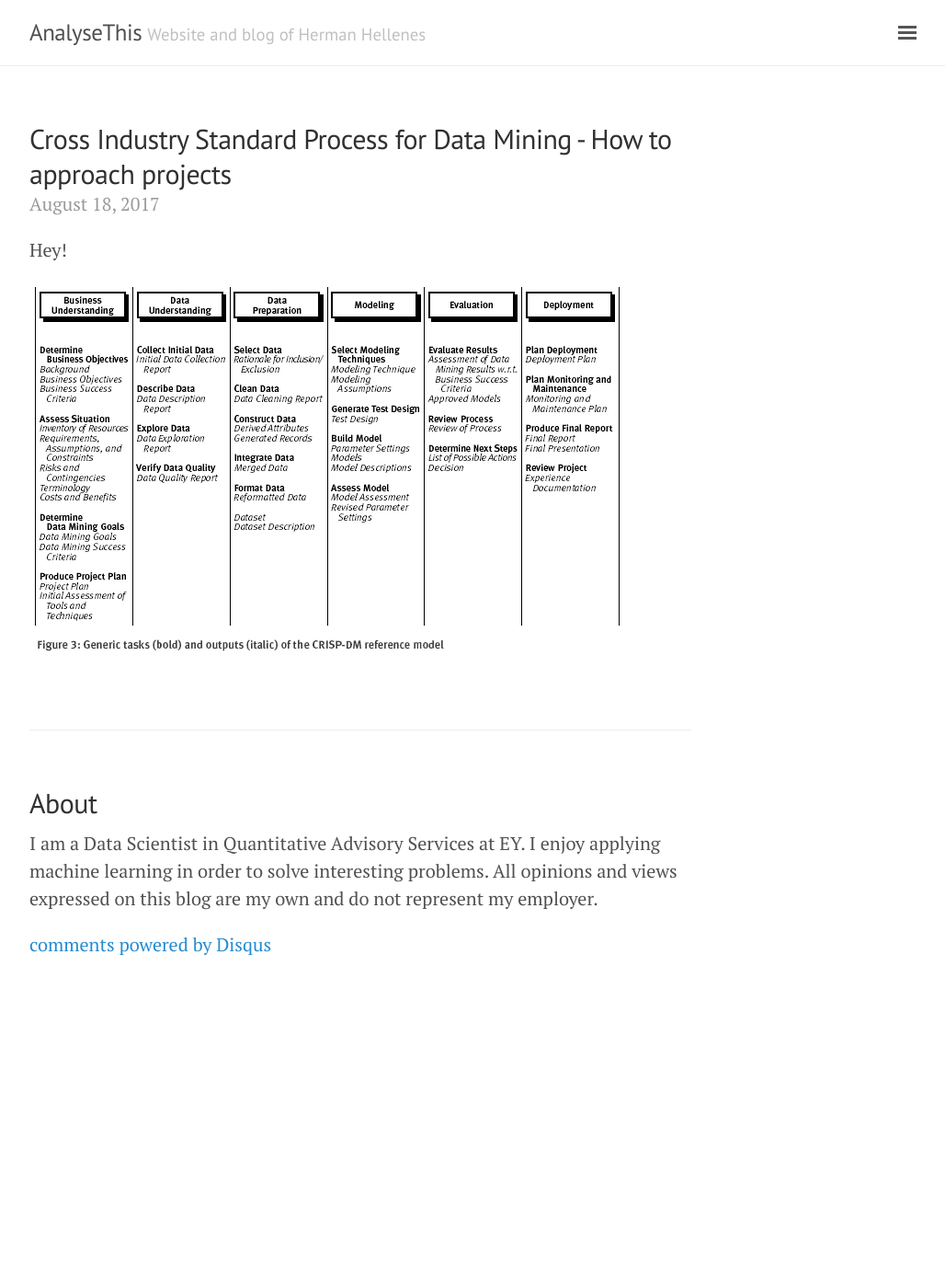
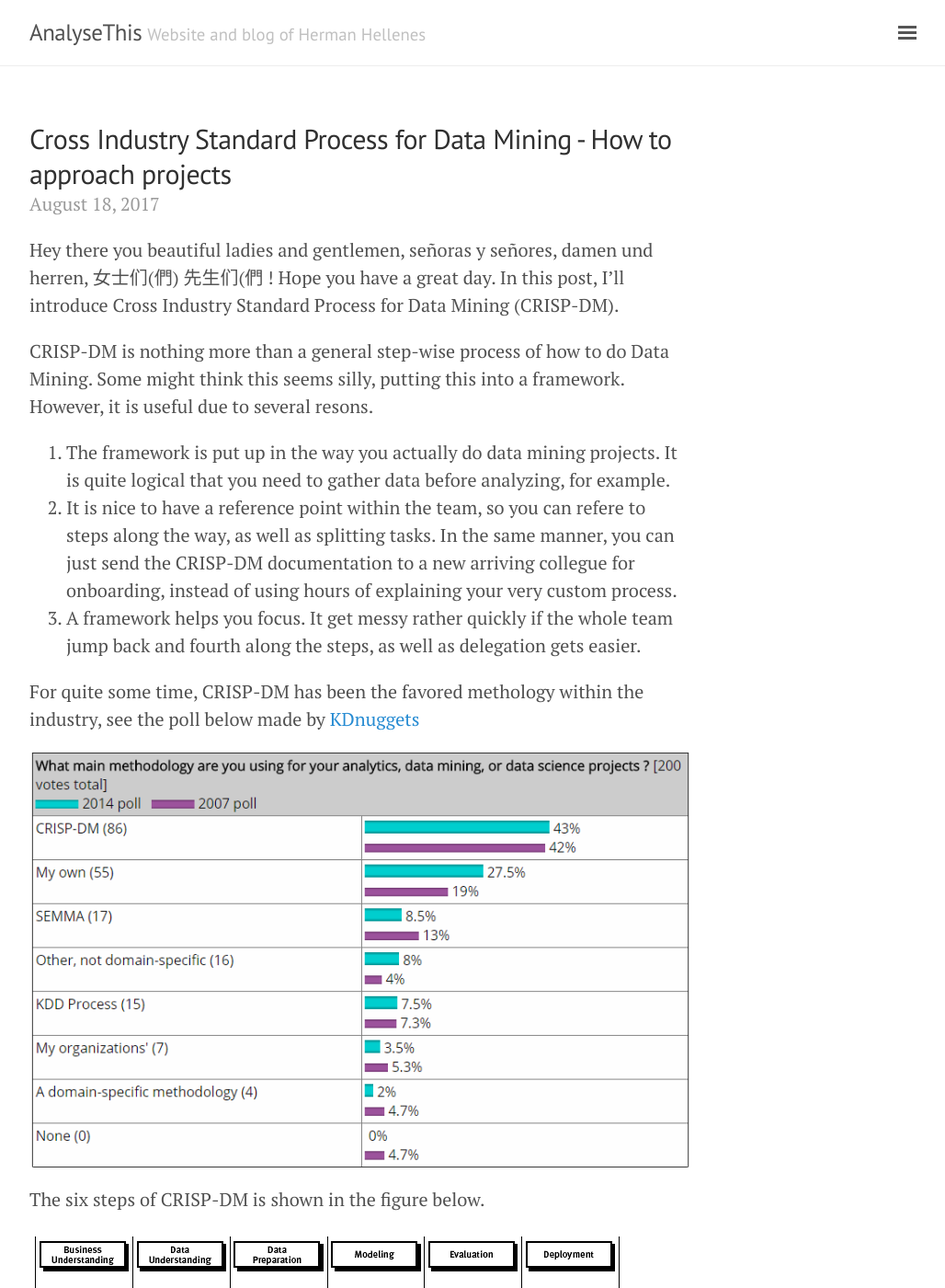
Before and after one commit to herman-hellenes/herman-hellenes.github.io, a Jekyll site: the page built from _posts/2017-08-19-CRISP-DM.md, in a window 1280 px wide and 1400 px high. Shown: the whole window at 92% size, without its empty margins (248-1276 px from the left). Built offline with Jekyll 4.4.1, drawn with Linux system fonts in a browser that asks for light colours; nearby versions of some CDN libraries; comment, search, counter and statistics services are not loaded; some of the changed text lies outside the part shown.

Commit message:
Update 2017-08-19-CRISP-DM.md

```diff
--- a/_posts/2017-08-19-CRISP-DM.md
+++ b/_posts/2017-08-19-CRISP-DM.md
@@ -4,7 +4,25 @@ title: "Cross Industry Standard Process for Data Mining - How to approach projec
 date: 2017-08-18
 ---
 
-Hey!
+Hey there you beautiful ladies and gentlemen, señoras y señores, damen und herren, 女士们(們) 先生们(們 ! Hope you have a great day. In this post, I'll introduce Cross Industry Standard Process for Data Mining (CRISP-DM).
 
 
+CRISP-DM is nothing more than a general step-wise process of how to do Data Mining. Some might think this seems silly, putting this into a framework. However, it is useful due to several resons.
+1. The framework is put up in the way you actually do data mining projects. It is quite logical that you need to gather data before analyzing, for example.
+2. It is nice to have a reference point within the team, so you can refere to steps along the way, as well as splitting tasks. In the same manner, you can just send the CRISP-DM documentation to a new arriving collegue for onboarding, instead of using hours of explaining your very custom process.
+3. A framework helps you focus. It get messy rather quickly if the whole team jump back and fourth along the steps, as well as delegation gets easier.
+
+For quite some time, CRISP-DM has been the favored methology within the industry, see the poll below made by [KDnuggets](http://www.kdnuggets.com/2014/10/crisp-dm-top-methodology-analytics-data-mining-data-science-projects.html)
+
+![center](/figs/2017-08-19-CRISP-DM/crisp_pop.png)
+
+
+
+
+
+The six steps of CRISP-DM is shown in the figure below.
+
 ![center](/figs/2017-08-19-CRISP-DM/metodologia_crisp_dm1_html_52cdbecf.png)
+
+
+A full Step-by-step data mining guide can be found [here](https://www.the-modeling-agency.com/crisp-dm.pdf).
```
